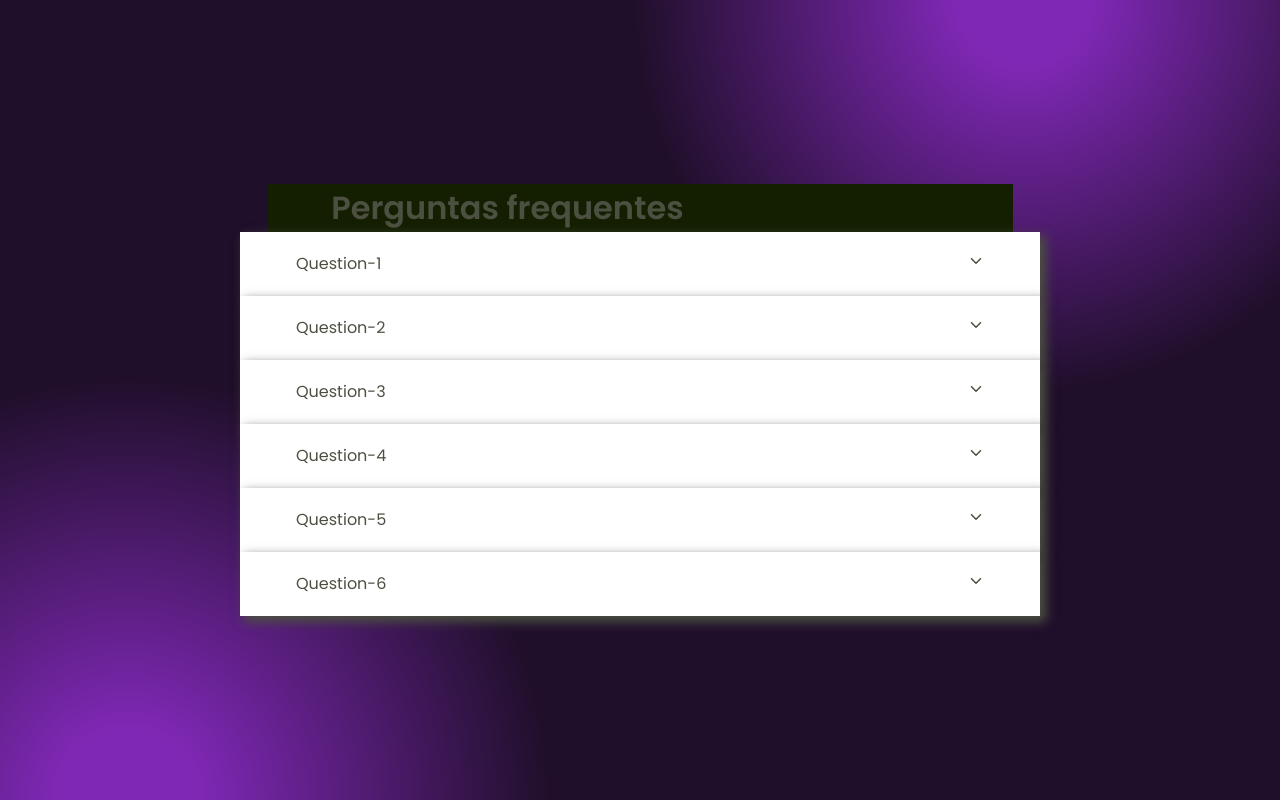
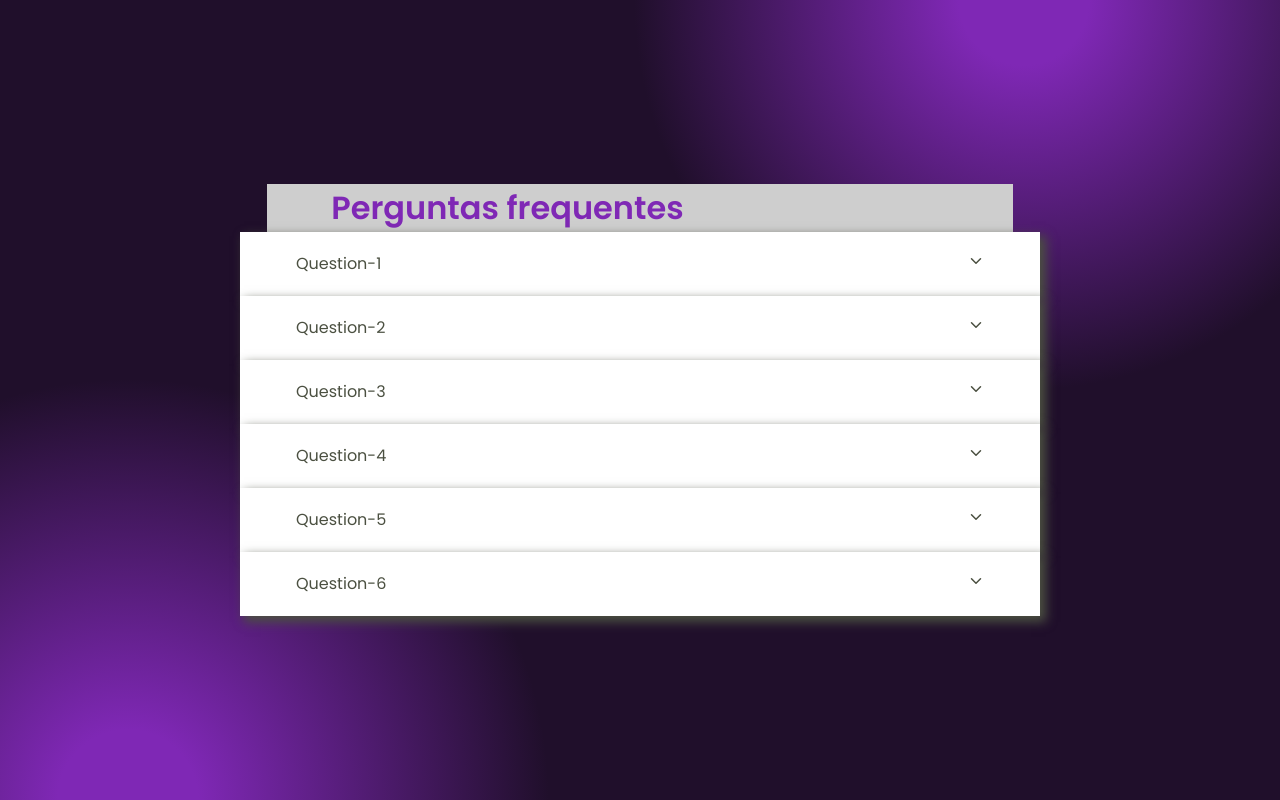
Before and after one commit to Graca-OAWEB/faq-responsiva, a plain HTML site: page index.html in a window 1280 px wide. Drawn offline with nearby package versions, Linux system fonts and the light colour scheme.

Commit message:
Update style.css

```diff
--- a/style.css
+++ b/style.css
@@ -71,8 +71,8 @@ h2{
   justify-content: space-between;
   padding: 0 2em;
   width: 74.2%;
-  background: #141f01;
-  color: #4b5041;
+  background: #cecece;
+  color:rgb(127, 40, 181) ;
   font-size: 2em;
 }
 h2:hover{
```
